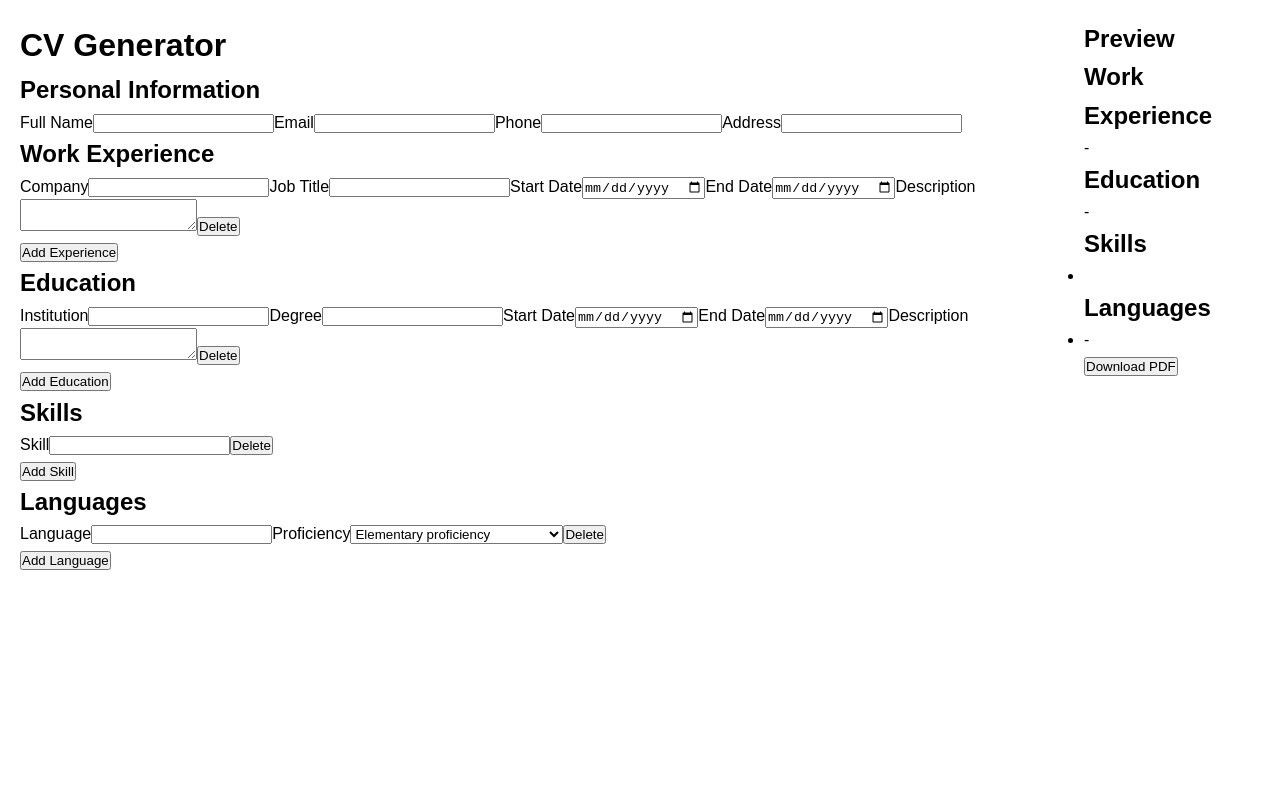
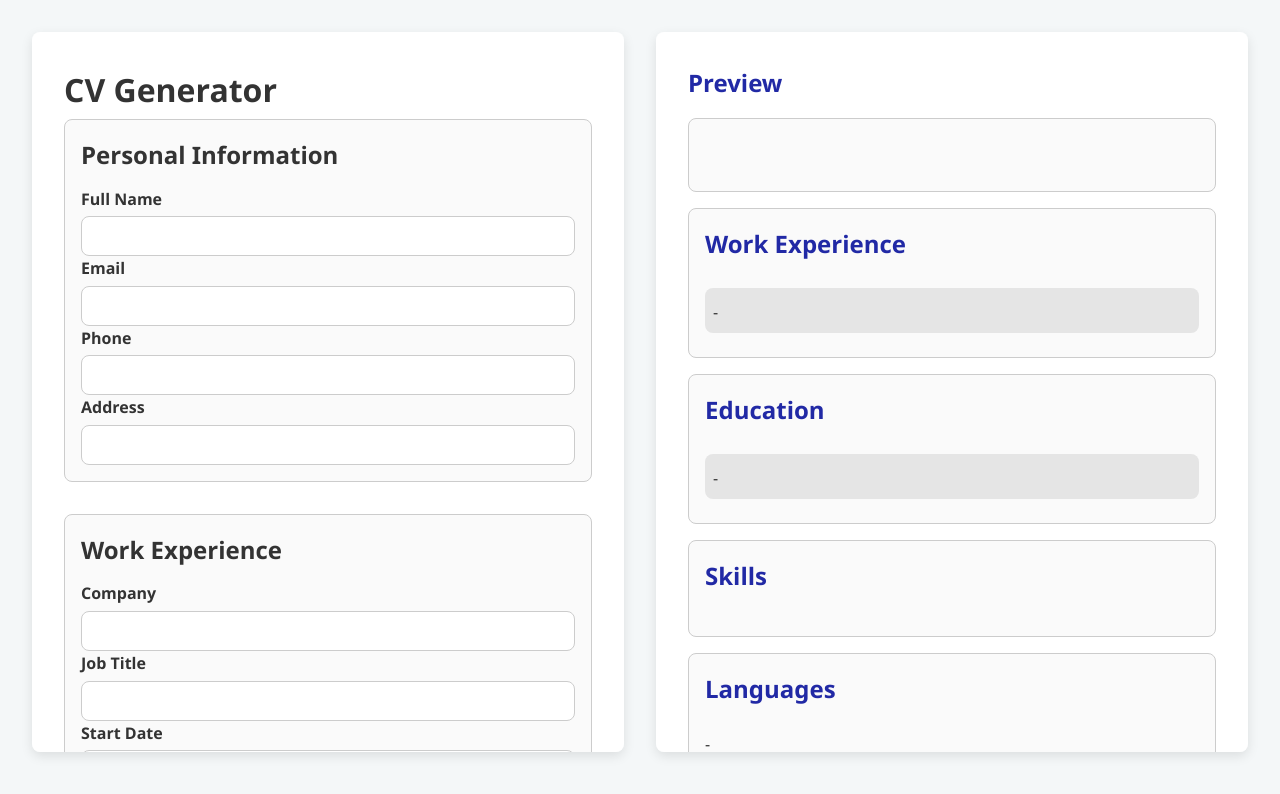
Before and after one commit to dlastic/cv-application, a React (Vite) app: page / in a window 1280 px wide. Shown: the top 794 px of the page. Built offline with nearby package versions, Linux system fonts and the light colour scheme.

Commit message:
Add basic styling

```diff
--- a/src/App.css
+++ b/src/App.css
@@ -1,12 +1,147 @@
+:root {
+  --color-primary: #2129a5;
+  --color-primary-dark: #1b1f8a;
+  --color-background: #f4f7f8;
+  --color-section-bg: #fff;
+  --color-card-bg: #fafafa;
+  --color-preview-card-bg: #e5e5e5;
+  --color-border: #ccc;
+  --color-text: #333;
+
+  --space-xs: 0.25rem;
+  --space-sm: 0.5rem;
+  --space-md: 1rem;
+  --space-lg: 2rem;
+  --space-xl: 3rem;
+
+  --font-sm: 0.9rem;
+  --font-md: 1rem;
+  --font-lg: 1.25rem;
+  --font-xl: 1.5rem;
+
+  --border-radius: 8px;
+}
+
 * {
   box-sizing: border-box;
   margin: 0;
   padding: 0;
 }
 
+body {
+  font-family: "Segoe UI", Tahoma, sans-serif;
+  line-height: 1.6;
+  background-color: var(--color-background);
+  color: var(--color-text);
+}
+
+h1,
+h2,
+h3,
+h4 {
+  margin-bottom: var(--space-xs);
+}
+
+button {
+  cursor: pointer;
+  font-family: inherit;
+  border: none;
+  border-radius: var(--border-radius);
+  padding: var(--space-sm) var(--space-md);
+  background-color: var(--color-primary);
+  color: white;
+  transition: background 0.2s ease;
+}
+
+button:hover {
+  background-color: var(--color-primary-dark);
+}
+
 .App {
-  font-family: Arial, sans-serif;
-  line-height: 1.6;
-  padding: 20px;
   display: flex;
+  gap: var(--space-lg);
+  padding: var(--space-lg);
 }
+
+.edit-section,
+.preview-section {
+  flex: 1;
+  background-color: var(--color-section-bg);
+  padding: var(--space-lg);
+  border-radius: var(--border-radius);
+  box-shadow: 0 4px 12px rgba(0, 0, 0, 0.1);
+  max-height: 90vh;
+  overflow-y: auto;
+}
+
+.personal-info,
+.experience-list,
+.education-list,
+.skills-list,
+.languages-list {
+  display: flex;
+  flex-direction: column;
+  gap: var(--space-sm);
+  margin-bottom: var(--space-lg);
+  padding: var(--space-md);
+  border: 1px solid var(--color-border);
+  border-radius: var(--border-radius);
+  background-color: var(--color-card-bg);
+}
+
+label {
+  display: block;
+  font-weight: 600;
+  margin-bottom: var(--space-xs);
+}
+
+input[type="text"],
+input[type="email"],
+input[type="tel"],
+input[type="date"],
+select,
+textarea {
+  font-family: inherit;
+  width: 100%;
+  padding: var(--space-sm);
+  border: 1px solid var(--color-border);
+  border-radius: var(--border-radius);
+  font-size: var(--font-md);
+  transition: border-color 0.2s ease;
+}
+
+form button:last-of-type {
+  margin-top: var(--space-md);
+}
+
+input:focus,
+select:focus,
+textarea:focus {
+  border-color: var(--color-primary);
+  outline: none;
+}
+
+.cv-display h2 {
+  color: var(--color-primary);
+  margin-bottom: var(--space-md);
+}
+
+.cv-display .personal-info,
+.cv-display .experience-list,
+.cv-display .education-list,
+.cv-display .skills-list,
+.cv-display .languages-list {
+  margin-bottom: var(--space-md);
+}
+
+.cv-display .experience-item,
+.cv-display .education-item {
+  margin-bottom: var(--space-sm);
+  padding: var(--space-sm);
+  background-color: var(--color-preview-card-bg);
+  border-radius: var(--border-radius);
+}
+
+.cv-display ul {
+  list-style: none;
+}
--- a/src/components/CVDisplay.jsx
+++ b/src/components/CVDisplay.jsx
@@ -26,7 +26,7 @@ export default function CVDisplay({
         <p>{info.address}</p>
       </div>
 
-      <div className="experience">
+      <div className="experience-list">
         <h2>Work Experience</h2>
         {experiences.map((exp) => (
           <div key={exp.id} className="experience-item">
@@ -40,7 +40,7 @@ export default function CVDisplay({
         ))}
       </div>
 
-      <div className="education">
+      <div className="education-list">
         <h2>Education</h2>
         {educations.map((edu) => (
           <div key={edu.id} className="education-item">
@@ -54,7 +54,7 @@ export default function CVDisplay({
         ))}
       </div>
 
-      <div className="skills">
+      <div className="skills-list">
         <h2>Skills</h2>
         <ul>
           {skills.map((skill) => (
@@ -63,7 +63,7 @@ export default function CVDisplay({
         </ul>
       </div>
 
-      <div className="languages">
+      <div className="languages-list">
         <h2>Languages</h2>
         <ul>
           {languages.map((language) => (
```
